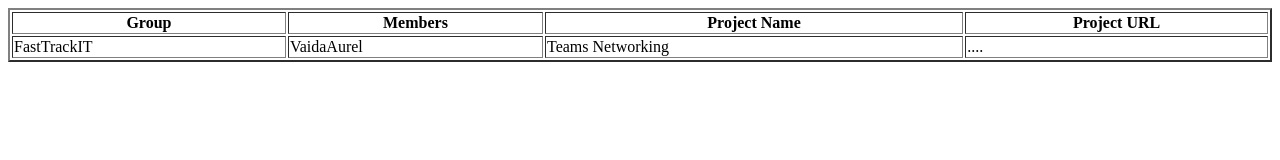
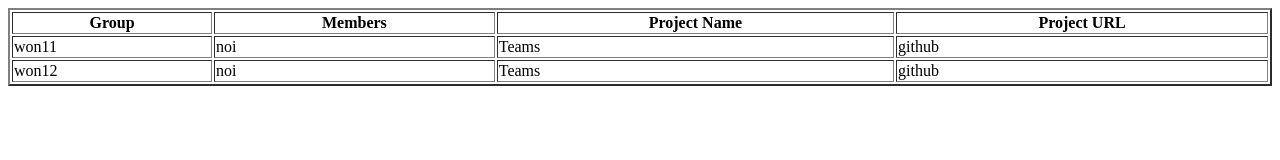
Before and after one commit to vaidanicu/-Team-Networking, a plain HTML site: page index.html in a window 1280 px wide. Drawn offline with Linux system fonts and the light colour scheme.

Commit message:
load teams from json

```diff
--- a/index.html
+++ b/index.html
@@ -9,7 +9,7 @@
   </head>
 
   <body>
-    <table border="2">
+    <table border="2" id="teams">
       <thead>
         <tr>
           <th>Group</th>
@@ -18,15 +18,9 @@
           <th>Project URL</th>
         </tr>
       </thead>
-      <tbody>
-        <tr>
-          <td>FastTrackIT</td>
-          <td>VaidaAurel</td>
-          <td>Teams Networking</td>
-          <td>....</td>
-        </tr>
-      </tbody>
+      <tbody></tbody>
       <tfoot></tfoot>
     </table>
+    <script src="/index.js"></script>
   </body>
 </html>
--- /dev/null
+++ b/index.js
@@ -0,0 +1,29 @@
+// fetch("teams.json")
+//   .then((r) => {
+//     return r.json();
+//   })
+//   .then((r) => {
+//     console.log("r", r);
+//   });
+
+fetch("teams.json")
+  .then((r) => r.json())
+  .then((teams) => {
+    displayTeams(teams); // apelam functia
+  });
+
+function displayTeams(teams) {
+  // map = transformare din json in string
+  const teamsHtml = teams.map(
+    (team) => `
+    <tr>
+        <td>${team.promotion}</td>
+        <td>${team.members}</td>
+        <td>${team.name}</td>
+        <td>${team.url}</td>
+    </tr>`
+  );
+  //adaugare in pagina
+  document.querySelector("#teams tbody").innerHTML = teamsHtml.join("");
+  console.log("display", teamsHtml, teams);
+}
--- /dev/null
+++ b/teams.json
@@ -0,0 +1,14 @@
+[
+  {
+    "promotion": "won11",
+    "members": "noi",
+    "name": "Teams",
+    "url": "github"
+  },
+  {
+    "promotion": "won12",
+    "members": "noi",
+    "name": "Teams",
+    "url": "github"
+  }
+]
```
